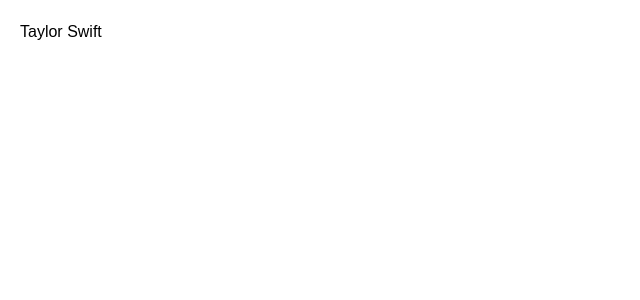
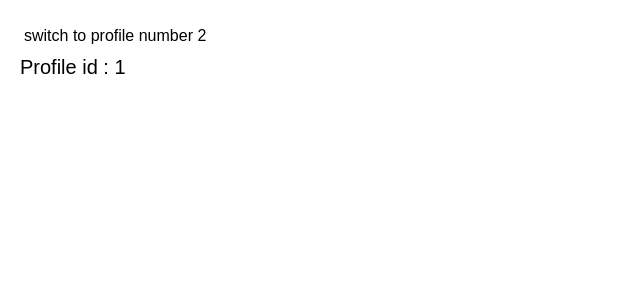
Before and after one commit to ksajjadhossen/rnext-practice, a React (Vite) app: page / in a window 1280 px wide. Shown: the top 300 px of the page, without its empty margins (0-640 px from the left). Built offline with nearby package versions, Linux system fonts and the light colour scheme.

Commit message:
don't use effect Example 2

```diff
--- a/src/App.jsx
+++ b/src/App.jsx
@@ -1,10 +1,22 @@
+import { useState } from "react";
 import "./App.css";
 import Example1 from "./components/Example1";
+import Example2 from "./components/Example2";
 
 function App() {
+  const [userId, setUserId] = useState(1);
+
   return (
     <>
-      <Example1></Example1>
+      <div className="">
+        <div className="">
+          <button onClick={() => setUserId(userId === 1 ? 2 : 1)}>
+            {" "}
+            switch to profile number {userId === 1 ? 2 : 1}
+          </button>
+        </div>
+        <Example2 key={userId} userId={userId}></Example2>
+      </div>
     </>
   );
 }
--- /dev/null
+++ b/src/components/Example2.jsx
@@ -0,0 +1,19 @@
+import { useState } from "react";
+
+export default function Example2({ userId }) {
+  const [comment, setComment] = useState("");
+  return (
+    <div className="">
+      <h2>Profile id : {userId}</h2>
+
+      <div className="">
+        <input
+          type="text"
+          value={comment}
+          onChange={(e) => setComment(e.target.value)}
+        />
+        <p style={{ backgroundColor: "lightcyan" }}>{comment}</p>
+      </div>
+    </div>
+  );
+}
```
